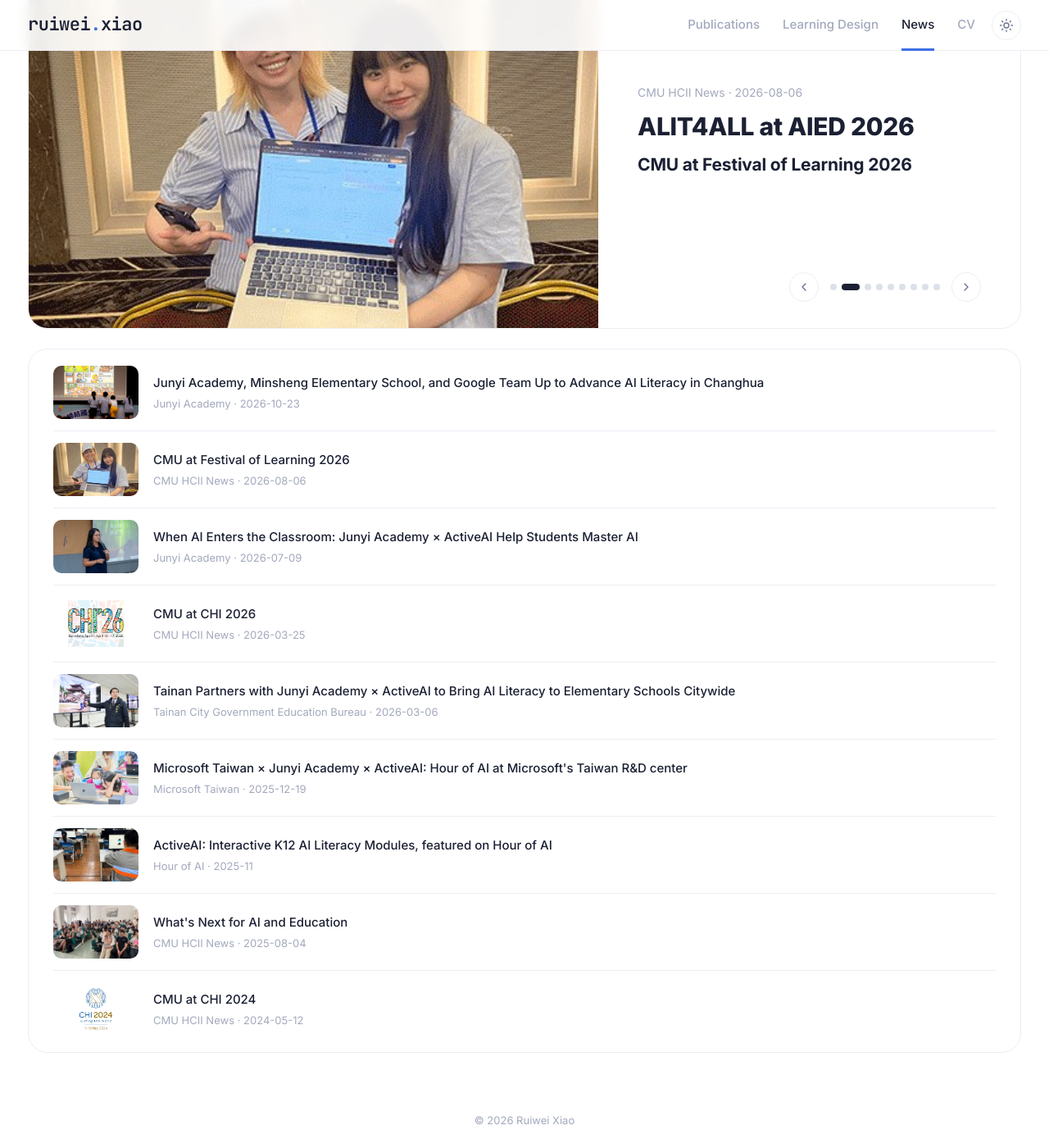
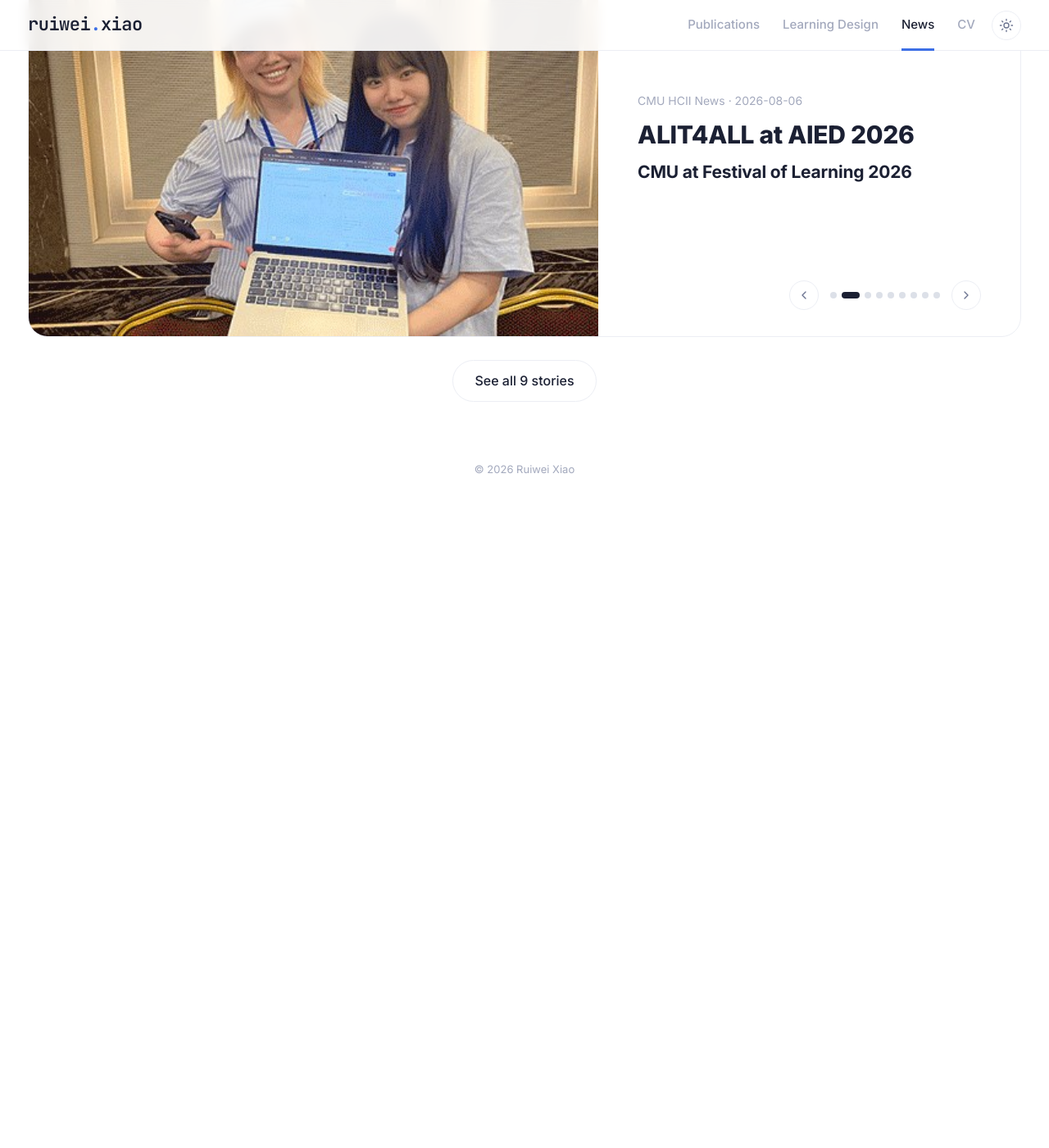
Before and after one commit to ruiwei-xiao/ruiwei-xiao.github.io, a Jekyll site: the page built from index.html, in a window 1280 px wide and 1400 px high, scrolled down 5002 px. Shown: the whole window at 82% size. Built offline with Jekyll 4.4.1, drawn with Linux system fonts in a browser that asks for light colours; after the commit the page ends 5632 px from its top, so only the background shows below that.

Commit message:
Hide press list behind a See all button
Co-Authored-By: Claude Opus 5.5 <noreply@anthropic.com>

```diff
--- a/assets/css/style.css
+++ b/assets/css/style.css
@@ -277,7 +277,7 @@ a.right:hover { color: var(--ink); }
 .press-thumb img.contain { object-fit: contain; background: #fff; padding: 4px; }
 .press-main { flex: 1; min-width: 0; display: flex; flex-direction: column; gap: 4px; }
 .press-main .row-title { font-size: 15px; }
-.see-all { display: block; width: max-content; margin: 28px auto 0; padding: 12px 26px; border-radius: 999px; border: 1px solid var(--line); color: var(--ink); font-weight: 500; }
+.see-all { display: block; width: max-content; margin: 28px auto 0; padding: 12px 26px; border-radius: 999px; border: 1px solid var(--line); background: none; color: var(--ink); font: inherit; font-weight: 500; cursor: pointer; }
 .see-all:hover { border-color: var(--line-strong); background: var(--soft); }
 
 /* ---------- partners ---------- */
--- a/assets/js/site.js
+++ b/assets/js/site.js
@@ -153,3 +153,15 @@ document.querySelector('.uc-peek')?.addEventListener('click', () => {
     });
   }));
 })();
+
+// 首页 In the news：报道列表默认隐藏，点 "See all N stories" 展开 / 收起
+(function () {
+  const btn = document.querySelector('.press-more');
+  if (!btn) return;
+  const list = document.getElementById(btn.getAttribute('aria-controls'));
+  btn.addEventListener('click', () => {
+    list.hidden = !list.hidden;
+    btn.setAttribute('aria-expanded', !list.hidden);
+    btn.textContent = list.hidden ? btn.dataset.more : btn.dataset.less;
+  });
+})();
--- a/index.html
+++ b/index.html
@@ -183,8 +183,9 @@ title: Ruiwei Xiao
     </div>
   </div>
 
-  <!-- 全部报道：紧凑列表（小缩略图 + 标题） -->
-  <div class="list press-list">
+  <!-- 全部报道：紧凑列表（小缩略图 + 标题），默认隐藏，点按钮展开 -->
+  <button class="see-all press-more" type="button" aria-expanded="false" aria-controls="press-list" data-more="See all {{ practice.press.size }} stories" data-less="Hide stories">See all {{ practice.press.size }} stories</button>
+  <div class="list press-list" id="press-list" hidden>
     {% for n in practice.press %}
     <a class="press-row"{% if n.link %} href="{{ n.link }}" target="_blank"{% endif %}>
       <span class="press-thumb">{% if n.image %}<img src="{{ n.image | relative_url }}" alt="" loading="lazy"{% if n.image_fit == 'contain' %} class="contain"{% endif %}>{% endif %}</span>
```
